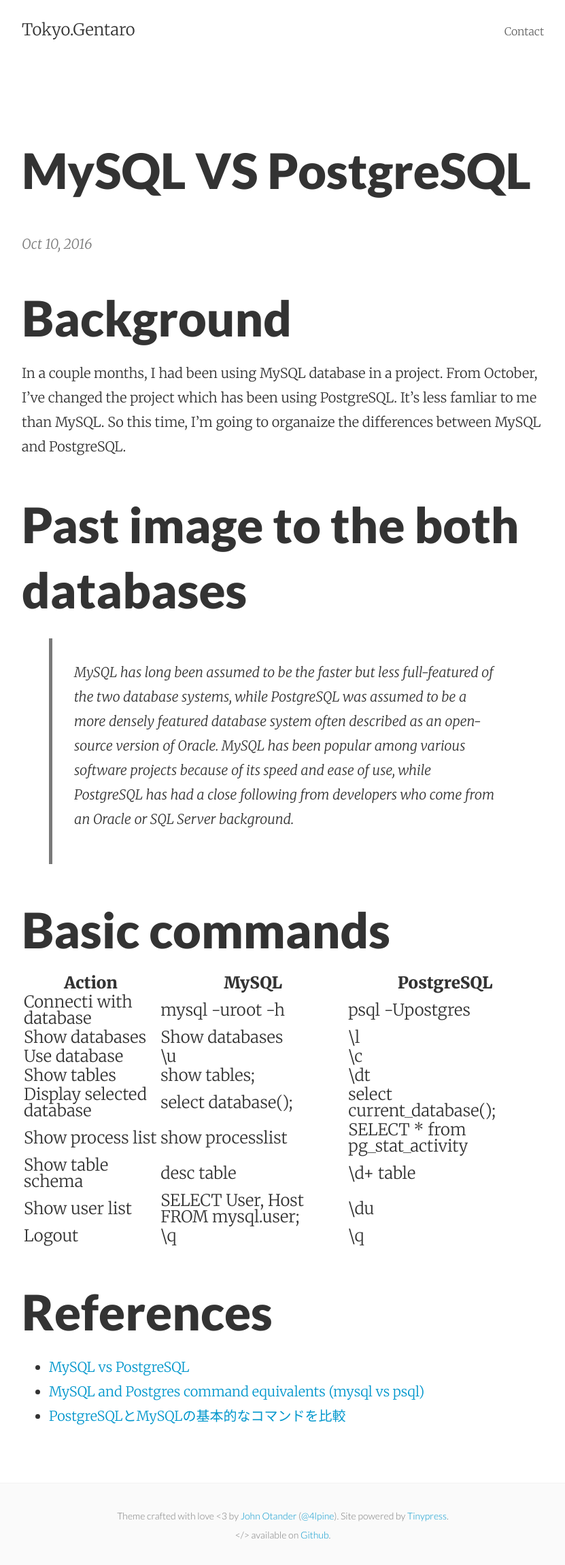
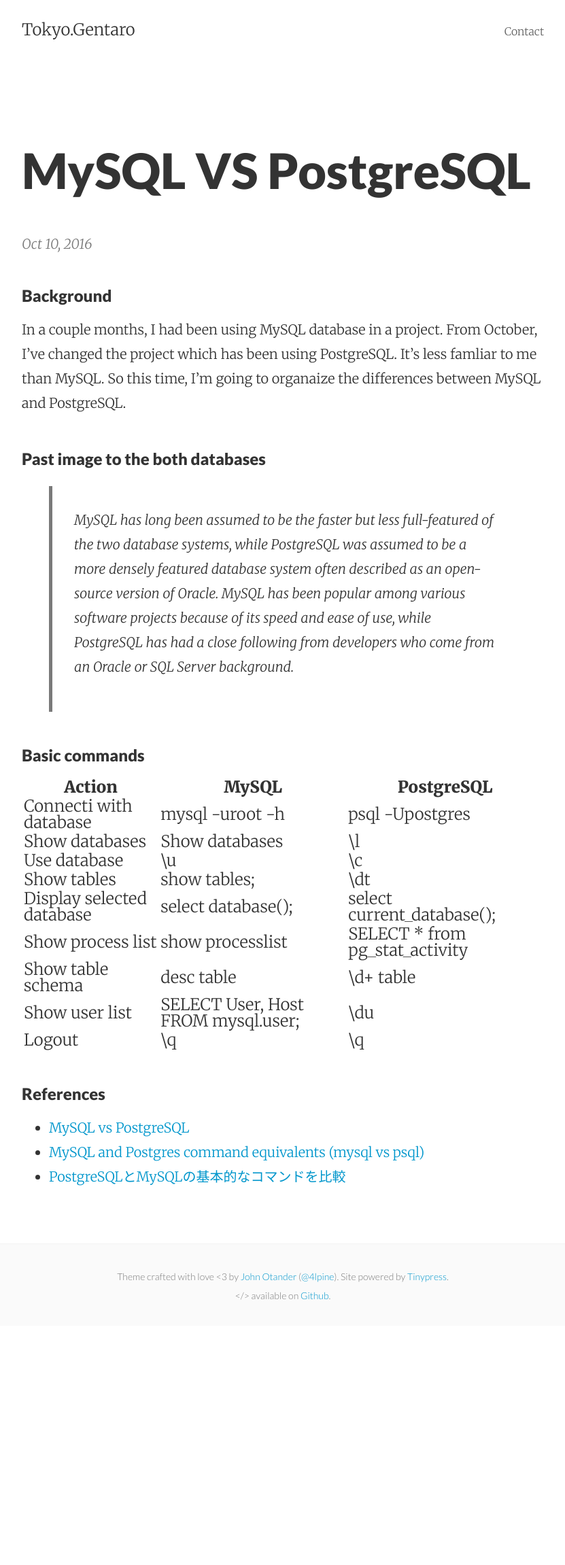
Before and after one commit to gentaro-sakamoto/gentaro-sakamoto.github.io, a Jekyll site: the page built from _posts/2016-10-10-mysql-vs-postgresql.markdown, in a window 1280 px wide. Shown: the whole page at 68% size, without its empty margins (224-1055 px from the left). Built offline with Jekyll 4.4.1, drawn with Linux system fonts in a browser that asks for light colours; after the commit the page ends 1950 px from its top, so only the background shows below that.

Commit message:
Get the indices smaller.

```diff
--- a/_posts/2016-10-10-mysql-vs-postgresql.markdown
+++ b/_posts/2016-10-10-mysql-vs-postgresql.markdown
@@ -4,14 +4,14 @@ title: MySQL VS PostgreSQL
 layout: post
 ---
 
-# Background
+### Background
 In a couple months, I had been using MySQL database in a project. From October, I've changed the project which has been using PostgreSQL. It's less famliar to me than MySQL. So this time, I'm going to organaize the differences between MySQL and PostgreSQL.
 
-# Past image to the both databases
+### Past image to the both databases
 
 > MySQL has long been assumed to be the faster but less full-featured of the two database systems, while PostgreSQL was assumed to be a more densely featured database system often described as an open-source version of Oracle. MySQL has been popular among various software projects because of its speed and ease of use, while PostgreSQL has had a close following from developers who come from an Oracle or SQL Server background.
 
-# Basic commands
+### Basic commands
 
 |Action|MySQL| PostgreSQL|
 |---|---| ---|
@@ -27,7 +27,7 @@ In a couple months, I had been using MySQL database in a project. From October,
 
 
 
-# References
+### References
 - [MySQL vs PostgreSQL](https://www.wikivs.com/wiki/MySQL_vs_PostgreSQL)
 - [MySQL and Postgres command equivalents (mysql vs psql)](http://blog.endpoint.com/2009/12/mysql-and-postgres-command-equivalents.html)
 - [PostgreSQLとMySQLの基本的なコマンドを比較](http://qiita.com/pugiemonn/items/75870ece3c8476bcb1c8)
```
